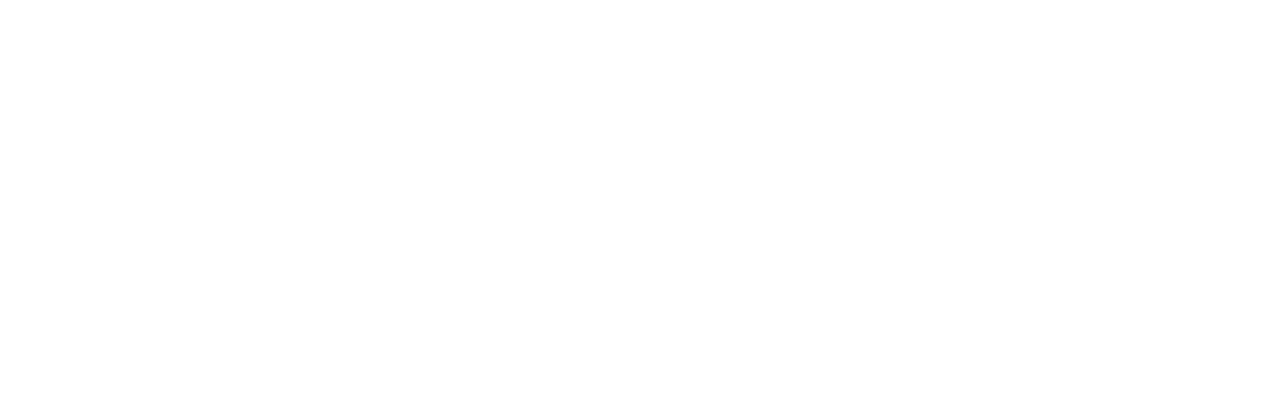
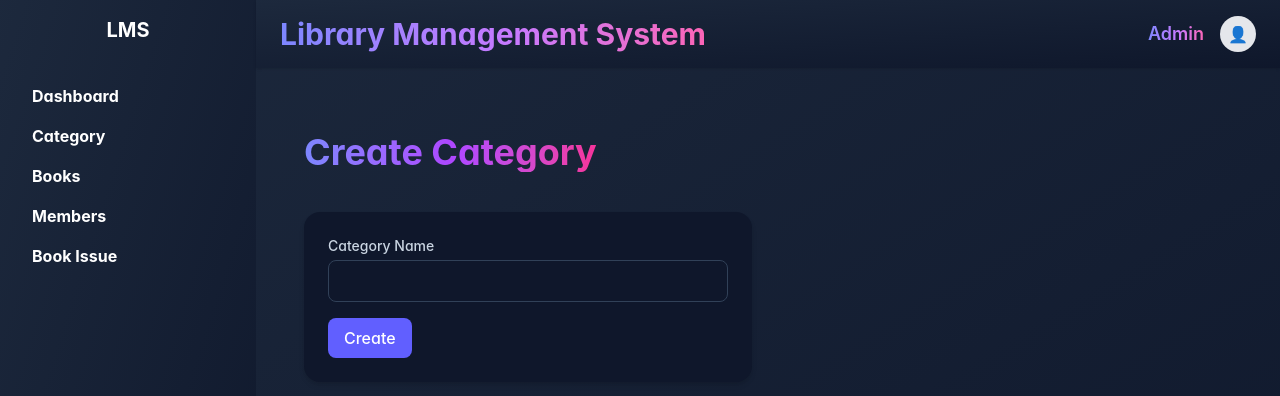
Before and after one commit to Yash0805/React-LMS, a React app: page /Category/create in a window 1280 px wide. Before the commit this address had no page. Shown: the top 396 px of the page. Built offline with nearby package versions, Linux system fonts and the light colour scheme; the HTML template or start-up script is replaced by a standard one.

Commit message:
refactor Category feature; consolidate CategoryList and CategoryCreate components; update routing and sidebar links

```diff
--- a/src/App.tsx
+++ b/src/App.tsx
@@ -1,7 +1,7 @@
 import { BrowserRouter, Routes, Route } from "react-router-dom";
 import "./App.css";
 import Dashboard from "Feature/Dashboard/Index";
-import CategoryList from "./Feature/Category/List";
+import Category from "./Feature/Category/";
 import MemberList from "./Feature/Member/List";
 import Mainlayout from "./Layout/Mainlayout";
 import BookList from "Feature/Book/List";
@@ -14,7 +14,7 @@
         <Routes>
           <Route path="/" element={<Mainlayout />}>
             <Route path="/Dashboard" element={<Dashboard />} />
-            <Route path="/CategoryList" element={<CategoryList />} />
+            <Route path="/Category/*" element={<Category />} />
             <Route path="/MemberList" element={<MemberList />} />
             <Route path="/BookList" element={<BookList />} />
             <Route path="/BookIssueList" element={<BookissueList />} />
--- /dev/null
+++ b/src/Feature/Category/Pages/Create.tsx
@@ -0,0 +1,53 @@
+import { useState } from "react";
+import { useNavigate } from "react-router";
+import { ApiService } from "Service";
+import Button from "Shared/Component/Button/Button";
+import TextBox from "Shared/Component/Forms/TextBox";
+
+
+export default function Create() {
+  const [categoryName, setCategoryName] = useState("");
+  const [submitting, setSubmitting] = useState(false);
+
+  const navigate = useNavigate();
+
+  return (
+    <div className="mt-10 px-6 text-white">
+
+      <div className="flex justify-start mb-10">
+        <h1 className="text-4xl font-bold bg-linear-to-r from-indigo-400 via-purple-500 to-pink-500 text-transparent bg-clip-text">
+          Create Category
+        </h1>
+      </div>
+
+      <form
+        className="max-w-md bg-slate-900 p-6 rounded-2xl shadow-md"
+        onSubmit={async (e) => {
+          e.preventDefault();
+
+          try {
+            setSubmitting(true);
+            await ApiService.post("Category", { categoryName });
+            navigate("../list");
+          } catch (ex) {
+            alert(ex);
+          } finally {
+            setSubmitting(false);
+          }
+        }}
+      >
+        <TextBox
+          label="Category Name"
+          name="categoryName"
+          value={categoryName}
+          onChange={setCategoryName}
+          disabled={submitting}
+        />
+
+        <div className="mt-4">
+          <Button caption="Create" disabled={submitting} />
+        </div>
+      </form>
+    </div>
+  );
+}
--- a/src/Feature/Category/List.tsx
+++ b/src/Feature/Category/Pages/List.tsx
@@ -1,7 +1,9 @@
 import { useState, useEffect } from "react";
+import { useNavigate } from "react-router";
 import { ApiService } from "Service";
 import { Loader } from "Shared/Component/Loader/Loader";
-import { Grid } from "Shared/Component/Grid";
+import { Grid } from "Shared/Component/Grid/Index";
+import Button from "Shared/Component/Button/Button";
 
 interface Category {
   categoryId: number;
@@ -12,9 +14,11 @@
   const [categoryList, setCategoryList] = useState<Category[]>([]);
   const [loading, setLoading] = useState(true);
 
+  const navigate = useNavigate();
+
   useEffect(() => {
     ApiService.get<Category[]>("Category")
-      .then(data => setCategoryList(data ?? []))
+      .then((data) => setCategoryList(data ?? []))
       .finally(() => setLoading(false));
   }, []);
 
@@ -31,16 +35,22 @@
       <div className="text-center py-10 text-slate-400">
         No Category Found
       </div>
-    )
+    );
   }
 
   return (
     <div className="mt-10 px-6 text-white">
 
-      <div className="flex justify-start mb-10">
+      <div className="flex justify-between items-center mb-10">
         <h1 className="text-4xl font-bold bg-linear-to-r from-indigo-400 via-purple-500 to-pink-500 text-transparent bg-clip-text">
           Category List
         </h1>
+
+        <Button
+          caption="+ Add Category"
+          type="button"
+          onClick={() => navigate("/category/create")}
+        />
       </div>
 
       <Grid<Category>
--- /dev/null
+++ b/src/Feature/Category/index.tsx
@@ -0,0 +1,14 @@
+import { Navigate, Route, Routes } from "react-router";
+import List from "./Pages/List";
+import Create from "./Pages/Create";
+
+
+export default function Category() {
+  return (
+    <Routes>
+      <Route index element={<Navigate to="list" />} />
+      <Route path="list" element={<List />} />
+      <Route path="create" element={<Create />} />
+    </Routes>
+  );
+}
--- a/src/Layout/sidebar.tsx
+++ b/src/Layout/sidebar.tsx
@@ -19,7 +19,7 @@
           Dashboard
         </Link>
 
-        <Link to="/CategoryList" className="block px-4 py-2 text-white font-bold hover:bg-slate-700 hover:text-white rounded transition duration-200">
+        <Link to="/Category" className="block px-4 py-2 text-white font-bold hover:bg-slate-700 hover:text-white rounded transition duration-200">
           Category
         </Link>
 
--- /dev/null
+++ b/src/Shared/Component/Button/Button.tsx
@@ -0,0 +1,25 @@
+interface ButtonProps {
+  caption: string;
+  type?: "button" | "reset" | "submit";
+  disabled?: boolean;
+  onClick?: () => void;
+}
+
+export default function Button({
+  caption,
+  type = "submit",
+  disabled,
+  onClick,
+}: ButtonProps) {
+  return (
+    <button
+      type={type}
+      onClick={onClick}
+      disabled={disabled}
+      className="bg-indigo-500 hover:bg-indigo-600 text-white font-medium py-2 px-4 rounded-lg
+      transition disabled:opacity-50"
+    >
+      {caption}
+    </button>
+  );
+}
--- /dev/null
+++ b/src/Shared/Component/Forms/TextBox.tsx
@@ -0,0 +1,33 @@
+interface TextBoxProps {
+  label: string;
+  name: string;
+  placeholder?: string;
+  value?: string;
+  onChange?: (v: string) => void;
+  disabled?: boolean;
+}
+
+export default function TextBox(props: TextBoxProps) {
+  return (
+    <div className="mb-4">
+      <label
+        className="block text-slate-300 text-sm font-medium mb-1"
+        htmlFor={props.name}
+      >
+        {props.label}
+      </label>
+
+      <input
+        id={props.name}
+        name={props.name}
+        type="text"
+        placeholder={props.placeholder}
+        value={props.value ?? ""}
+        onChange={(e) => props.onChange?.(e.target.value)}
+        disabled={props.disabled}
+        className="w-full px-3 py-2 rounded-lg bg-slate-900 border border-slate-700 text-white
+        focus:outline-none focus:ring-2 focus:ring-indigo-400 disabled:opacity-50"
+      />
+    </div>
+  );
+}
```
